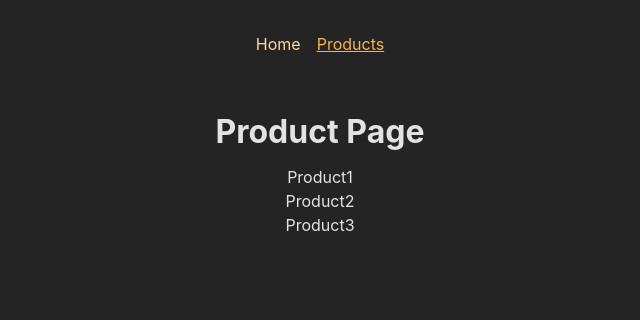
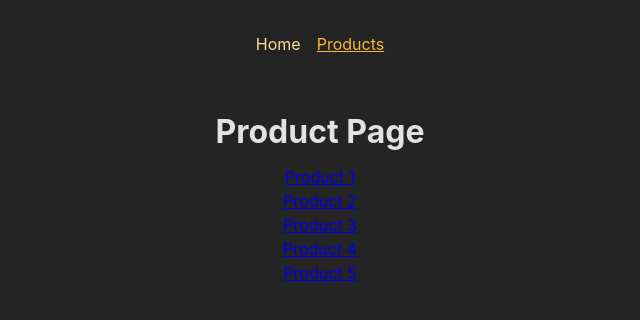
Before and after one commit to AshKatLuck/react-router-multipage-spa, a React (Create React App) app: page /products in a window 1280 px wide. Shown: the top 320 px of the page, without its empty margins (320-960 px from the left). Built offline with nearby package versions, Linux system fonts and the light colour scheme.

Commit message:
add dynamic links to products page

```diff
--- a/src/pages/Products.js
+++ b/src/pages/Products.js
@@ -1,11 +1,21 @@
+import { Link } from "react-router-dom";
+const PRODUCTS = [
+  { id: "p1", title: "Product 1" },
+  { id: "p2", title: "Product 2" },
+  { id: "p3", title: "Product 3" },
+  { id: "p4", title: "Product 4" },
+  { id: "p5", title: "Product 5" },
+];
 const ProductPage = () => {
   return (
     <>
       <h1>Product Page</h1>
       <ul>
-        <li>Product1</li>
-        <li>Product2</li>
-        <li>Product3</li>
+        {PRODUCTS.map((prod) => (
+          <li key={prod.id}>
+            <Link to={`/products/${prod.id}`}>{prod.title}</Link>
+          </li>
+        ))}
       </ul>
     </>
   );
```
